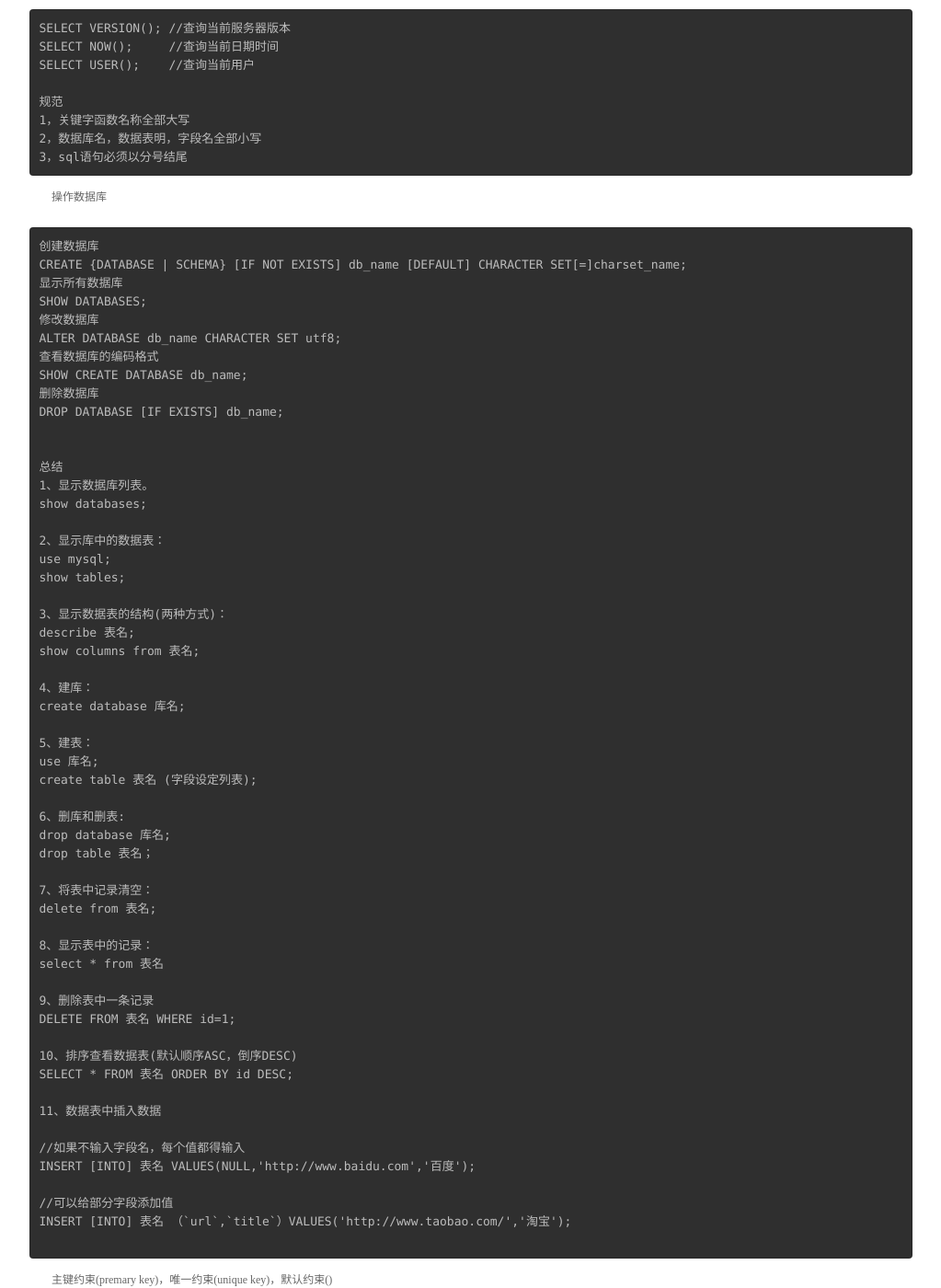
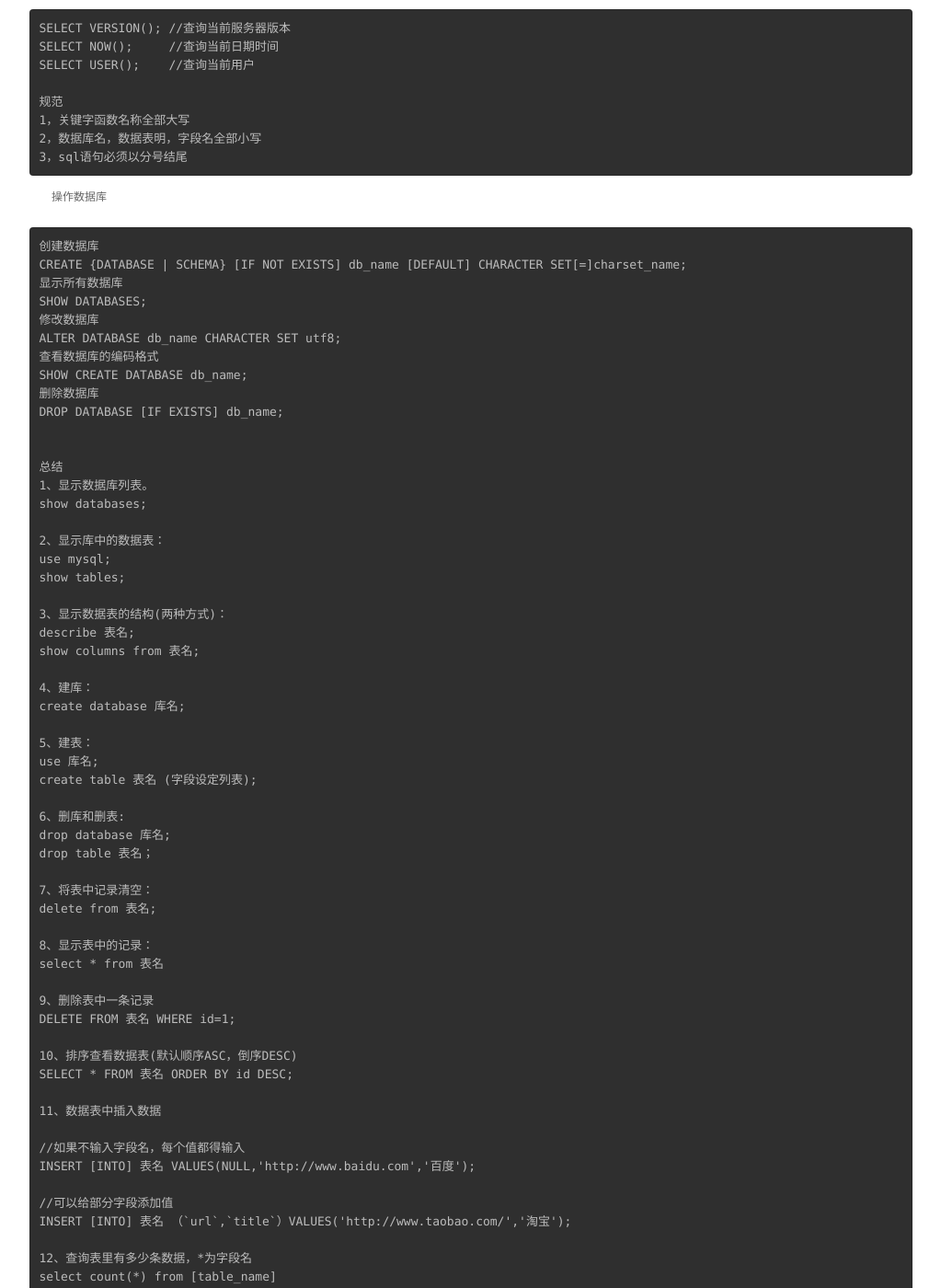
Before and after one commit to dongsongshan/dongsongshan.github.io, a Jekyll site: the page built from _posts/2015-8-22-mysql.html, in a window 1280 px wide and 1400 px high, scrolled down 1142 px. Shown: the whole window at 92% size, without its empty margins (128-1151 px from the left). Built offline with Jekyll 4.4.1, drawn with Linux system fonts in a browser that asks for light colours.

Commit message:
Update 2015-8-22-mysql.html

```diff
--- a/_posts/2015-8-22-mysql.html
+++ b/_posts/2015-8-22-mysql.html
@@ -119,6 +119,9 @@ INSERT [INTO] 表名 VALUES(NULL,'http://www.baidu.com','百度');
 //可以给部分字段添加值
 INSERT [INTO] 表名 （`url`,`title`）VALUES('http://www.taobao.com/','淘宝');
 
+12、查询表里有多少条数据，*为字段名
+select count(*) from [table_name]
+
 </pre>
 
 
```
